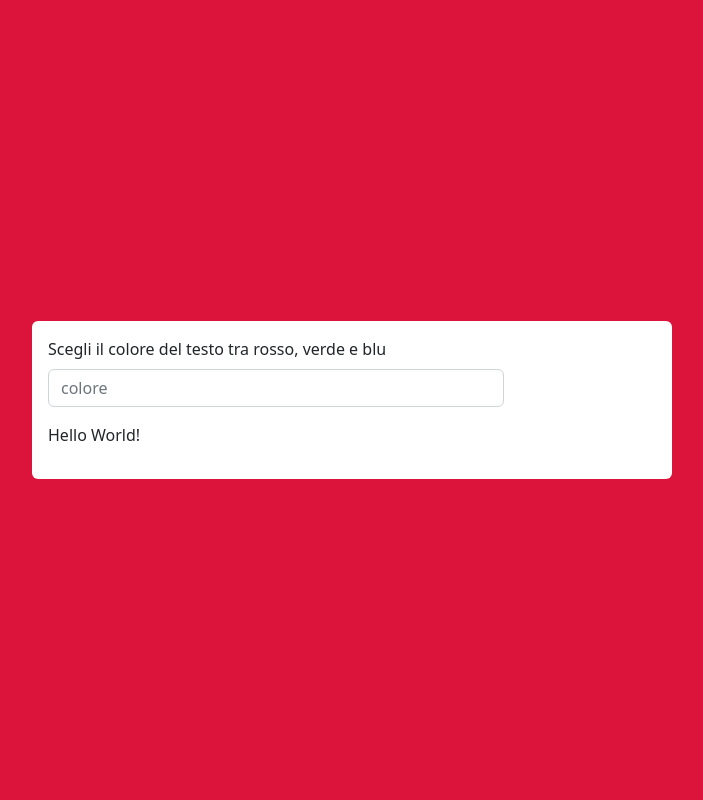
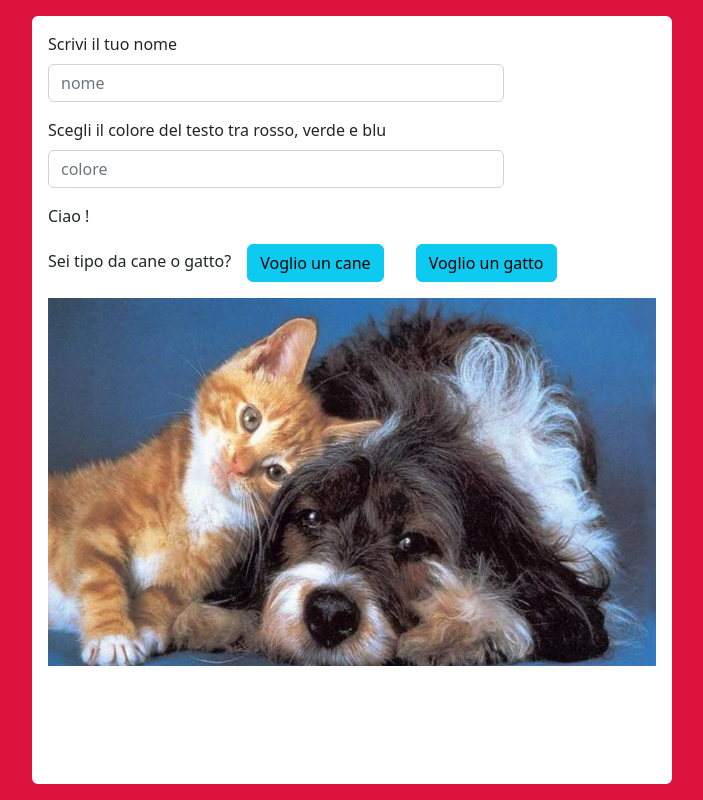
Before and after one commit to stedfl/vue-hello, a plain HTML site: page index.html in a window 1280 px wide. Shown: the whole page, without its empty margins (288-991 px from the left). Drawn offline with nearby package versions, Linux system fonts and the light colour scheme.

Commit message:
add images dinamically

```diff
--- a/css/style.css
+++ b/css/style.css
@@ -15,6 +15,7 @@ body {
 
 .main-wrap {
   background-color: white;
+  height: 100%;
 }
 
 .rosso {
@@ -28,3 +29,9 @@ body {
 .blu {
   color: blue;
 }
+
+.animal {
+  width: 100%;
+  height: 50%;
+  object-fit: cover;
+}
--- a/index.html
+++ b/index.html
@@ -10,13 +10,24 @@
   <title>Vue Hello</title>
 </head>
 <body>
-  <div class="d-flex justify-content-center align-items-center" id="app">
+  <div class="d-flex justify-content-center align-items-center py-3" id="app">
     <div class="main-wrap w-50 p-3 rounded-2">
+      <div class="mb-3 w-75">
+        <label for="exampleFormControlInput1" class="form-label">Scrivi il tuo nome</label>
+        <input v-model="name" type="text" class="form-control" id="exampleFormControlInput1" placeholder="nome">
+      </div>
       <div class="mb-3 w-75">
         <label for="exampleFormControlInput1" class="form-label">Scegli il colore del testo tra rosso, verde e blu</label>
         <input v-model="classColor" type="text" class="form-control" id="exampleFormControlInput1" placeholder="colore">
       </div>
-      <p :class="classColor">{{message}}</p>
+      <p :class="classColor">{{message}} {{name}}!</p>
+      <div class="mb-3">
+        <label for="exampleFormControlInput1" class="form-label">Sei tipo da cane o gatto?</label>
+        <button @click="callAnimal('cane')" type="button" class="btn btn-info mx-3">Voglio un cane</button>
+        <button @click="callAnimal('gatto')" type="button" class="btn btn-info mx-3">Voglio un gatto</button>
+      </div>
+
+      <img class="animal" :src="imgPath + animal + extension" alt="animal">
     </div>
 
   </div>
--- a/js/script.js
+++ b/js/script.js
@@ -1,8 +1,4 @@
-// Descrizione:
-// Stampare a schermo un messaggio all’interno di un h1, utilizzando i data.
-// Utilizzare almeno una classe CSS in modo dinamicoBonus:
-// 1. Aggiungere alla pagina un’immagine, presa anch’essa da un data.
-// 2. Cambiare dinamicamente l’immagine
+
 // 3. Al click di un bottone nascondere l’immagine e mostrare un testo
 
 const {createApp} = Vue;
@@ -10,8 +6,17 @@ const {createApp} = Vue;
 createApp({
   data() {
     return {
-      message: "Hello World!",
-      classColor: ""
+      message: "Ciao",
+      name: "",
+      classColor: "",
+      animal: "canegatto",
+      imgPath: "img/",
+      extension: ".jpg"
+    }
+  },
+  methods: {
+    callAnimal(chosenAnimal) {
+      this.animal = chosenAnimal;
     }
   }
 }).mount("#app");
```
Also changed, not shown: img/cane.jpg (added), img/canegatto.jpg (added), img/gatto.jpg (added).
